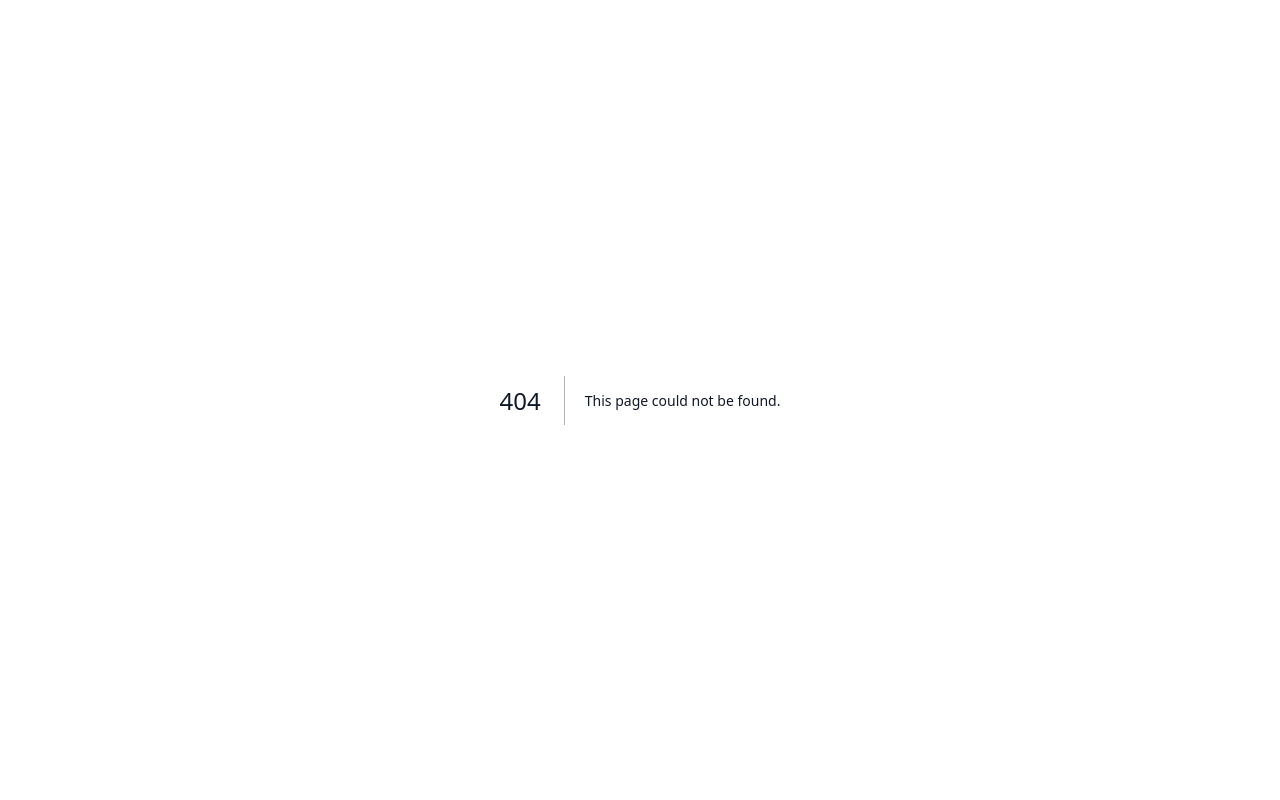
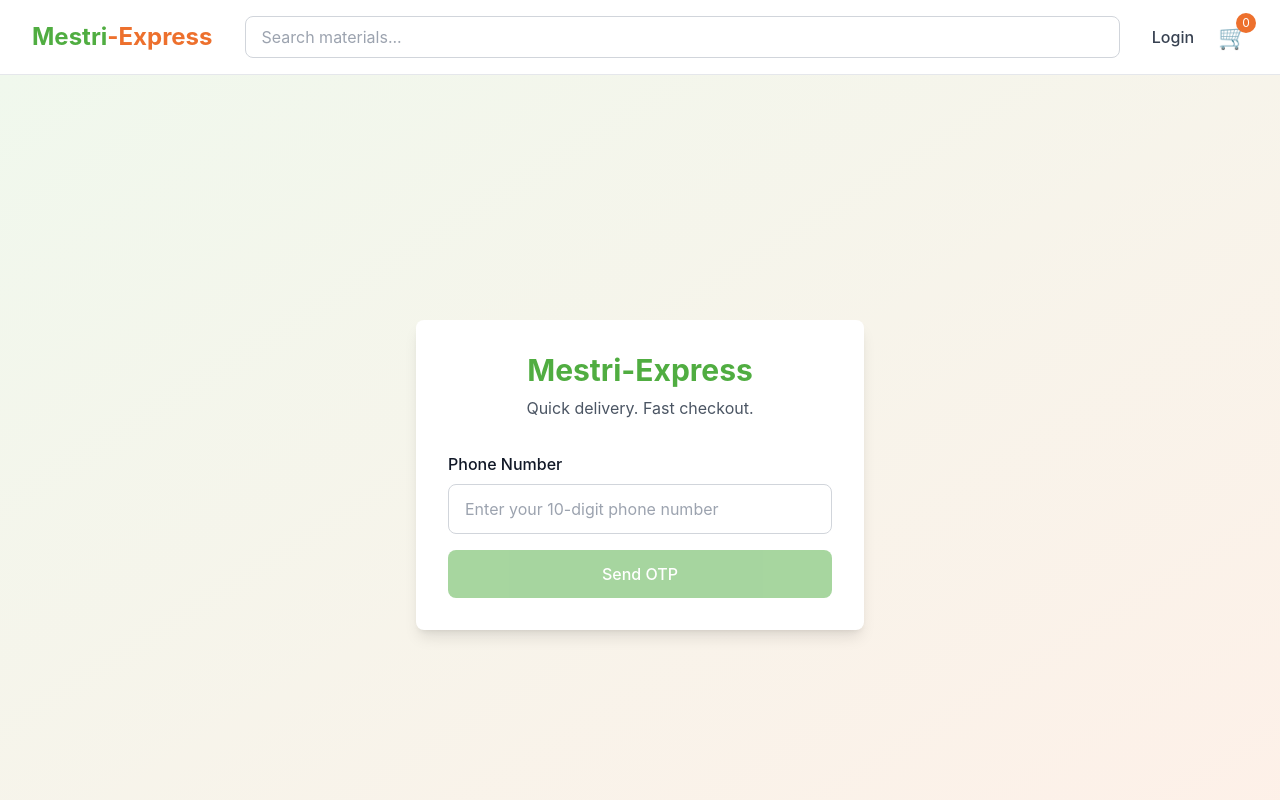
Before and after one commit to sankeerth15/mestri-express, a Next.js app: page /login in a window 1280 px wide. Before the commit this address had no page. Shown: the top 800 px of the page. Built offline with nearby package versions, Linux system fonts and the light colour scheme.

Commit message:
Create page.js

```diff
--- /dev/null
+++ b/app/login/page.js
@@ -0,0 +1,118 @@
+'use client'
+
+import { useState } from 'react'
+import axios from 'axios'
+import Header from '@/components/Header'
+import Footer from '@/components/Footer'
+
+export default function LoginPage() {
+  const [step, setStep] = useState(1) // 1: Phone, 2: OTP
+  const [phone, setPhone] = useState('')
+  const [otp, setOtp] = useState('')
+  const [loading, setLoading] = useState(false)
+
+  const handleSendOTP = async () => {
+    setLoading(true)
+    try {
+      await axios.post(
+        `${process.env.NEXT_PUBLIC_API_URL || 'https://mestri-express.vercel.app'}/api/auth/send-otp`,
+        { phone }
+      )
+      setStep(2)
+    } catch (error) {
+      alert('Error sending OTP: ' + error.message)
+    } finally {
+      setLoading(false)
+    }
+  }
+
+  const handleVerifyOTP = async () => {
+    setLoading(true)
+    try {
+      const response = await axios.post(
+        `${process.env.NEXT_PUBLIC_API_URL || 'https://mestri-express.vercel.app'}/api/auth/verify-otp`,
+        { phone, otp }
+      )
+      localStorage.setItem('user', JSON.stringify(response.data.user))
+      alert('Login successful!')
+      // TODO: Redirect to home
+    } catch (error) {
+      alert('Invalid OTP')
+    } finally {
+      setLoading(false)
+    }
+  }
+
+  return (
+    <>
+      <Header />
+
+      <main className="min-h-screen bg-gradient-to-br from-light-green to-light-orange flex items-center">
+        <div className="container">
+          <div className="max-w-md mx-auto bg-white rounded-lg shadow-lg p-8">
+            <h1 className="text-3xl font-bold text-center mb-2 text-primary">Mestri-Express</h1>
+            <p className="text-gray-600 text-center mb-8">Quick delivery. Fast checkout.</p>
+
+            {step === 1 ? (
+              <div className="space-y-4">
+                <div>
+                  <label className="block font-medium mb-2">Phone Number</label>
+                  <input
+                    type="tel"
+                    value={phone}
+                    onChange={(e) => setPhone(e.target.value)}
+                    placeholder="Enter your 10-digit phone number"
+                    maxLength="10"
+                    className="w-full px-4 py-3 border border-gray-300 rounded-lg focus:outline-none focus:border-primary"
+                  />
+                </div>
+                <button
+                  onClick={handleSendOTP}
+                  disabled={phone.length !== 10 || loading}
+                  className="btn-primary w-full disabled:opacity-50"
+                >
+                  {loading ? 'Sending OTP...' : 'Send OTP'}
+                </button>
+              </div>
+            ) : (
+              <div className="space-y-4">
+                <p className="text-gray-600 text-center">
+                  We've sent an OTP to <strong>{phone}</strong>
+                </p>
+                <div>
+                  <label className="block font-medium mb-2">Enter OTP</label>
+                  <input
+                    type="text"
+                    value={otp}
+                    onChange={(e) => setOtp(e.target.value)}
+                    placeholder="6-digit OTP"
+                    maxLength="6"
+                    className="w-full px-4 py-3 border border-gray-300 rounded-lg focus:outline-none focus:border-primary text-center text-2xl tracking-widest"
+                  />
+                </div>
+                <button
+                  onClick={handleVerifyOTP}
+                  disabled={otp.length !== 6 || loading}
+                  className="btn-primary w-full disabled:opacity-50"
+                >
+                  {loading ? 'Verifying...' : 'Verify OTP'}
+                </button>
+                <button
+                  onClick={() => {
+                    setStep(1)
+                    setOtp('')
+                  }}
+                  className="btn-outline w-full"
+                >
+                  Change Phone
+                </button>
+              </div>
+            )}
+          </div>
+        </div>
+      </main>
+
+      <Footer />
+    </>
+  )
+}
```
